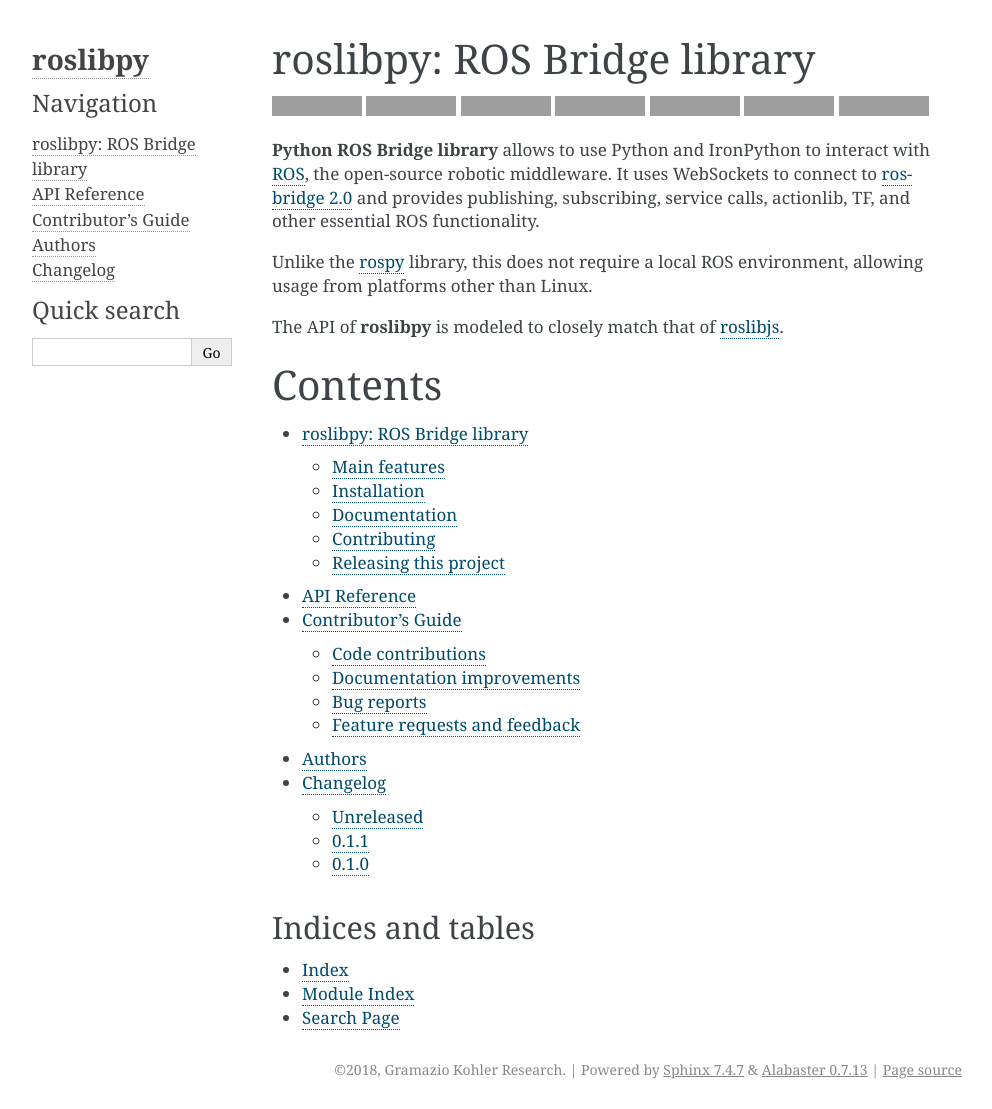
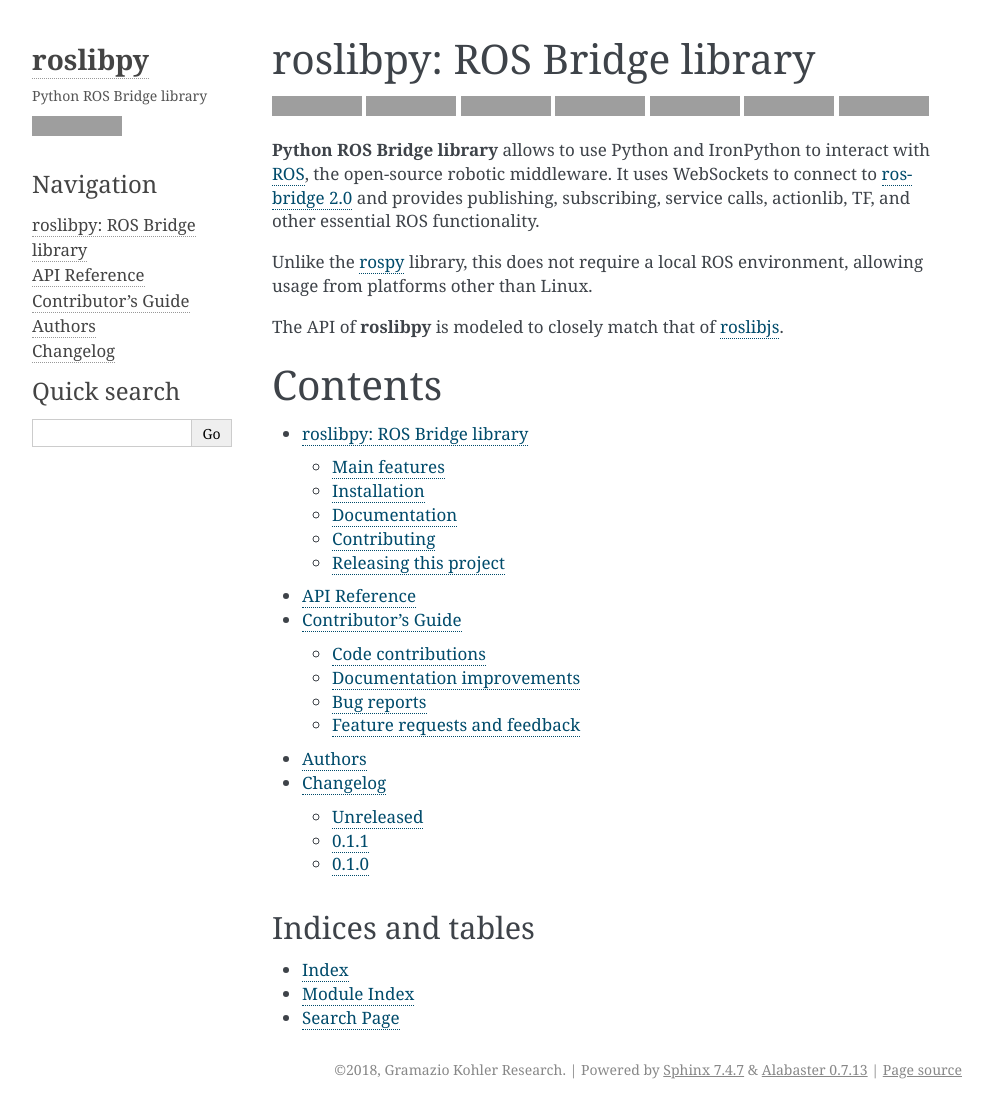
Before and after one commit to gramaziokohler/roslibpy, a Sphinx documentation site: the page built from docs/index.rst, in a window 1280 px wide and 1109 px high. Shown: the whole window, without its empty margins (148-1140 px from the left). Built offline with Sphinx 7.4.7, drawn with Linux system fonts in a browser that asks for light colours; grey boxes are pictures that could not be loaded.

Commit message:
Set extra alabaster options

```diff
--- a/docs/conf.py
+++ b/docs/conf.py
@@ -36,6 +36,12 @@
 # on_rtd is whether we are on readthedocs.org
 on_rtd = os.environ.get('READTHEDOCS', None) == 'True'
 html_theme = 'alabaster'
+html_theme_options = {
+    "description": "Python ROS Bridge library",
+    "github_user": "gramaziokohler",
+    "github_repo": "roslibpy",
+    "fixed_sidebar": True,
+}
 
 html_use_smartypants = True
 html_last_updated_fmt = '%b %d, %Y'
```
